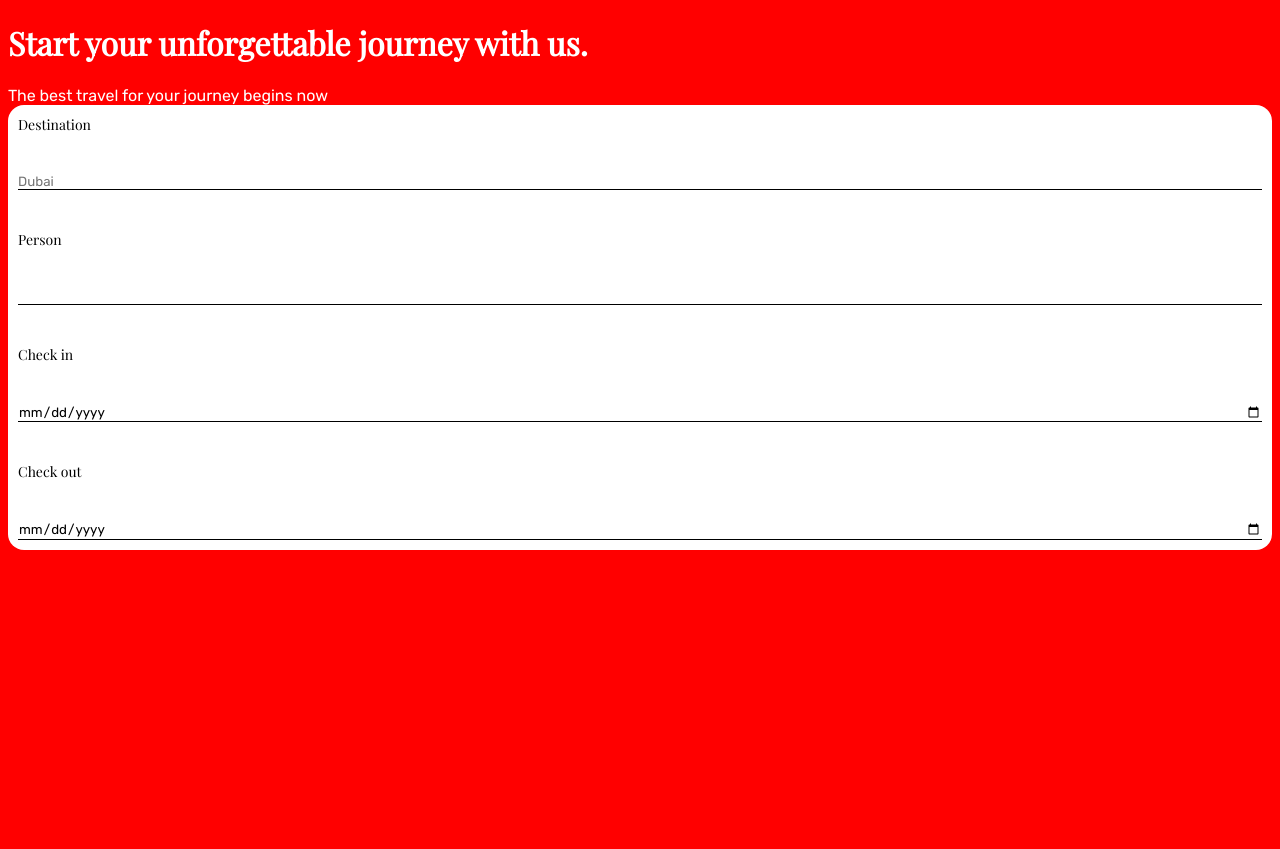
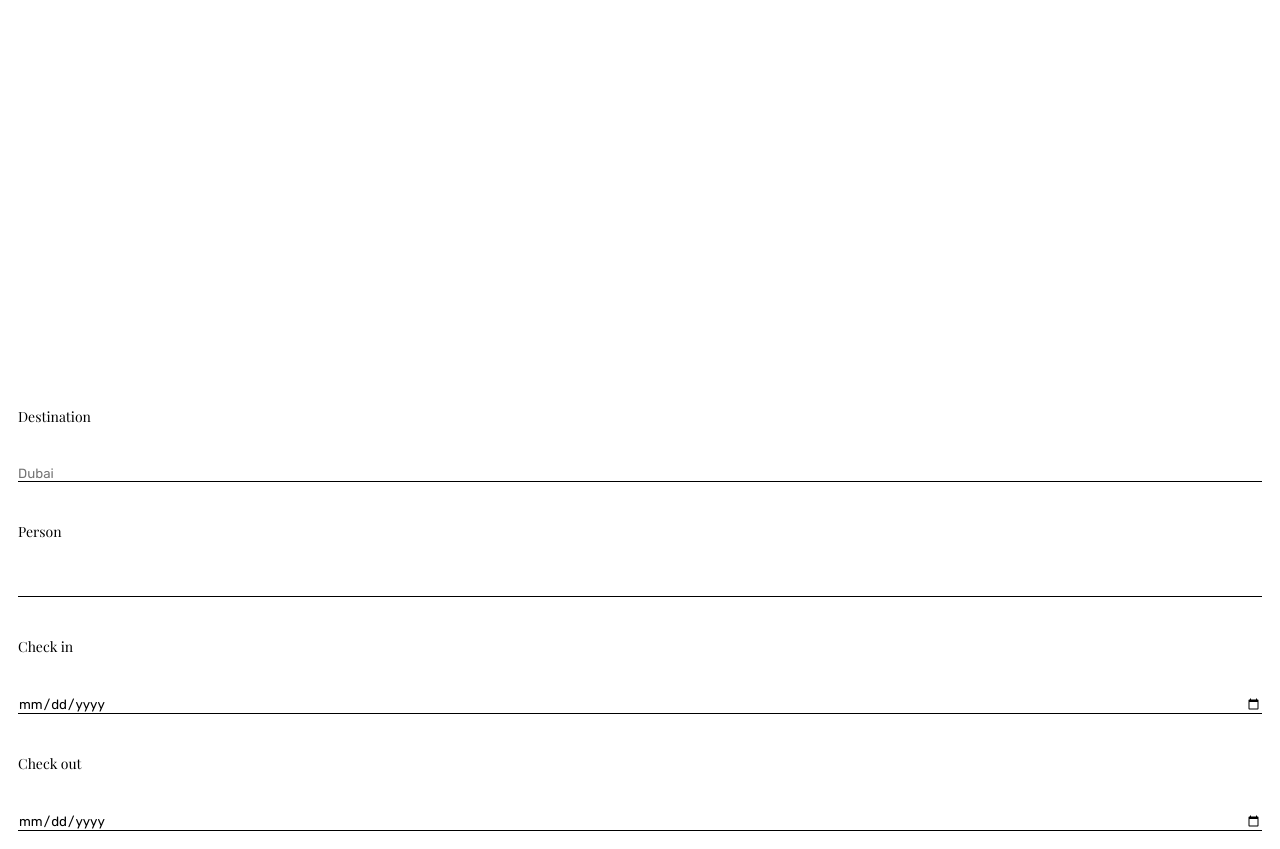
Before and after one commit to NaryLozano/202304-w1chwe-nary-lozano-tirmary-reyes, a website: page app/index.html in a window 1280 px wide. Before the commit the page ends 800 px from the top, so only its background shows below. Drawn offline with nearby package versions, Linux system fonts and the light colour scheme; files that its build step writes are made by us from their sources.

Commit message:
Fix maquetation on title and measures

```diff
--- a/app/index.html
+++ b/app/index.html
@@ -17,10 +17,11 @@
 </head>
 
 <body>
-  <div class="main-title">
+  <section class="main-title">
     <h1 class="main-title__title">Start your unforgettable journey with us.</h1>
     <span class="main-title__subtitle">The best travel for your journey begins now</span>
-  </div>
+  </section>
+
   <section class="form">
     <form class="form form__struct">
       <div class="form form__struct form__container">
--- a/app/sass/components/_form.scss
+++ b/app/sass/components/_form.scss
@@ -37,7 +37,3 @@
     padding: 0;
   }
 }
-
-html {
-  background-color: red;
-}
--- a/app/sass/components/_title.scss
+++ b/app/sass/components/_title.scss
@@ -1,6 +1,10 @@
 @use "../core/globals" as global;
 .main-title {
   color: global.$light-color;
+  padding-bottom: 100px;
+  padding-left: 1rem;
+  padding-right: 1rem;
+  padding-top: 198px;
 
   &__title {
     font-family: global.$font-primary;
```
